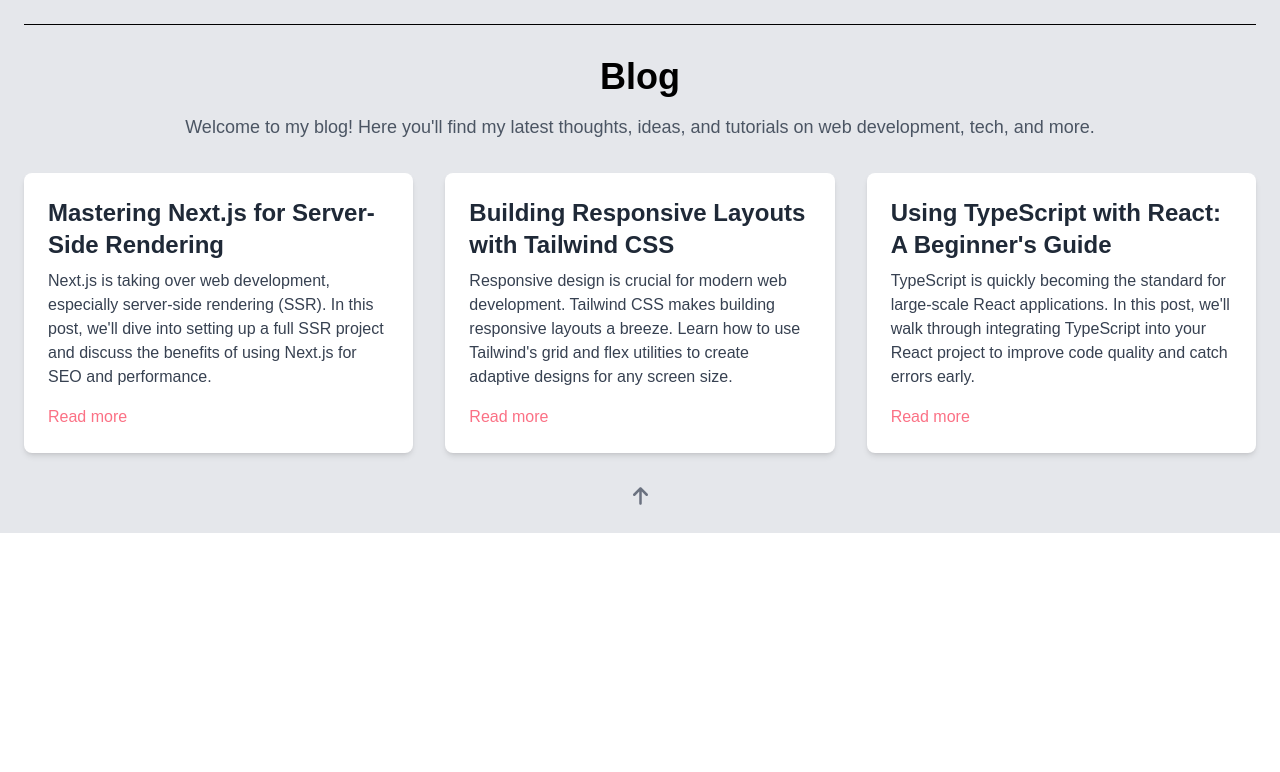
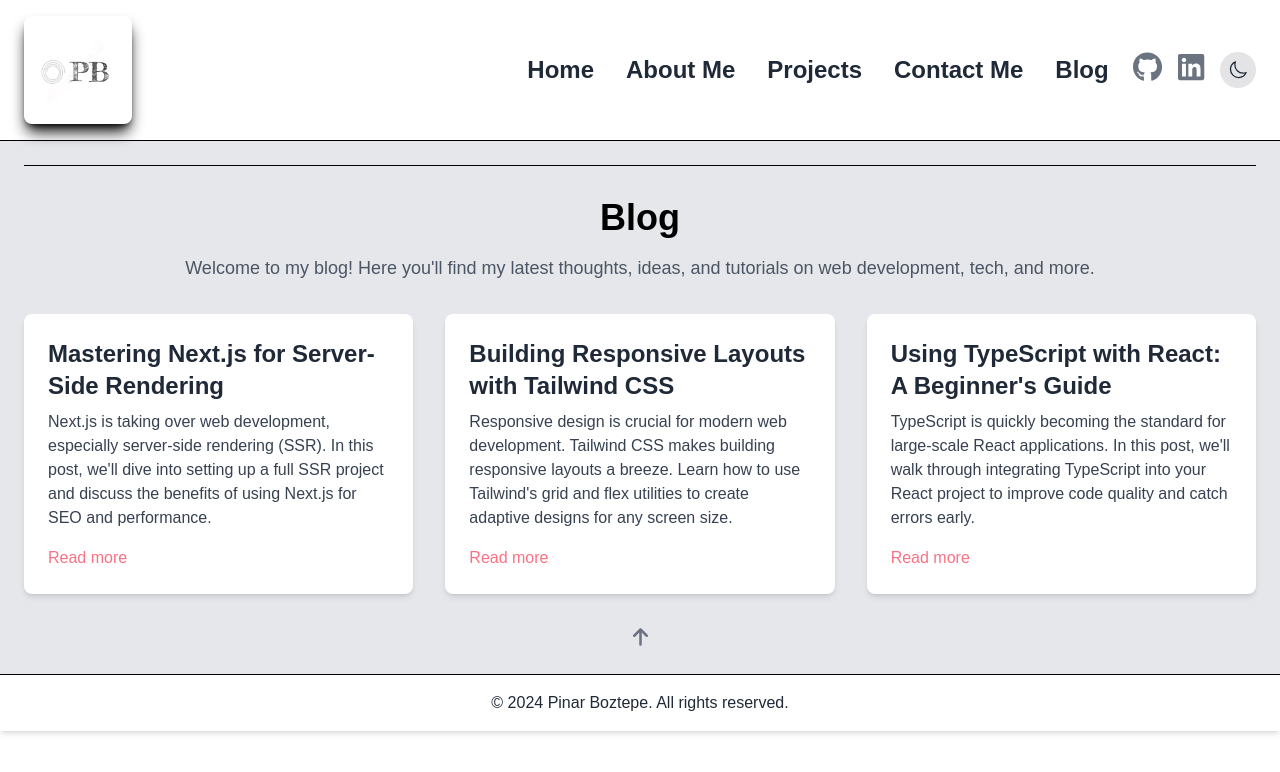
Before and after one commit to pinarboztepe/personal-website, a Next.js app: page /blog in a window 1280 px wide. Shown: the top 772 px of the page. Built offline with nearby package versions, Linux system fonts and the light colour scheme.

Commit message:
move Blog component to separate page under /app/blog and update routing

```diff
--- a/src/app/blog/page.tsx
+++ b/src/app/blog/page.tsx
@@ -53,7 +53,7 @@
 
             </section>
             <div className="flex justify-center items-center mt-8">
-                <Link href="/" target="_blank" rel="noopener noreferrer">
+                <Link href="/" passHref>
                     <FontAwesomeIcon icon={faArrowUp} size="lg" className="text-gray-500 hover:text-slate-400 dark:text-gray-200 dark:hover:text-slate-300" />
                 </Link>
             </div>
--- a/src/app/layout.tsx
+++ b/src/app/layout.tsx
@@ -1,6 +1,9 @@
 import type { Metadata } from "next";
 import localFont from "next/font/local";
 import "./globals.css";
+import Header from "@/components/Header";
+import Footer from "@/components/Footer";
+import { ThemeProvider } from "next-themes";
 
 const geistSans = localFont({
   src: "./fonts/GeistVF.woff",
@@ -28,7 +31,11 @@
       <body
         className={`${geistSans.variable} ${geistMono.variable} antialiased`}
       >
-        {children}
+        <ThemeProvider>
+          <Header />
+            {children}
+          <Footer />
+        </ThemeProvider>
       </body>
     </html>
   );
--- a/src/app/page.tsx
+++ b/src/app/page.tsx
@@ -1,29 +1,25 @@
 import React from "react";
-import Footer from "@/components/Footer";
-import Header from "@/components/Header";
 import Hero from "@/components/Hero";
 import Projects from "@/components/Projects";
 import AboutMe from "@/components/AboutMe";
 import ContactMe from "@/components/ContactMe";
 import '@fortawesome/fontawesome-svg-core/styles.css';
-import ThemeProvider from "@/components/ThemeProvider";
+// import ThemeProvider from "@/components/ThemeProvider";
 // import ThemeToggle from "@/components/ThemeToggle";
-import Blog from "./blog/page";
+// import Blog from "./blog/page";
 
 export default function Home() {
   return (
-    <ThemeProvider>
+    // <ThemeProvider>
 
       <main className="relative">
-        <Header />
         {/* <ThemeToggle /> */}
         <Hero />
         <Projects />
         <AboutMe />
         <ContactMe />
-        <Blog />
+        {/* <Blog /> */}
       </main>
-      <Footer />
-    </ThemeProvider>
-  );
-}
+      // </ThemeProvider>
+        );
+      }
--- a/src/components/Header.tsx
+++ b/src/components/Header.tsx
@@ -76,6 +76,11 @@
               <li>
                 <Link href="#contact" scroll={true} className=" hover:text-slate-500 dark:hover:text-slate-300">Contact Me</Link>
               </li>
+              <li>
+                  <Link href="/blog" className="hover:text-slate-500 dark:hover:text-slate-300">
+                    Blog
+                  </Link>
+                </li>
             </ul>
 
             <div className="social mt-4 lg:mt-0">
```
Lines whose indentation alone changed are shown as unchanged.
